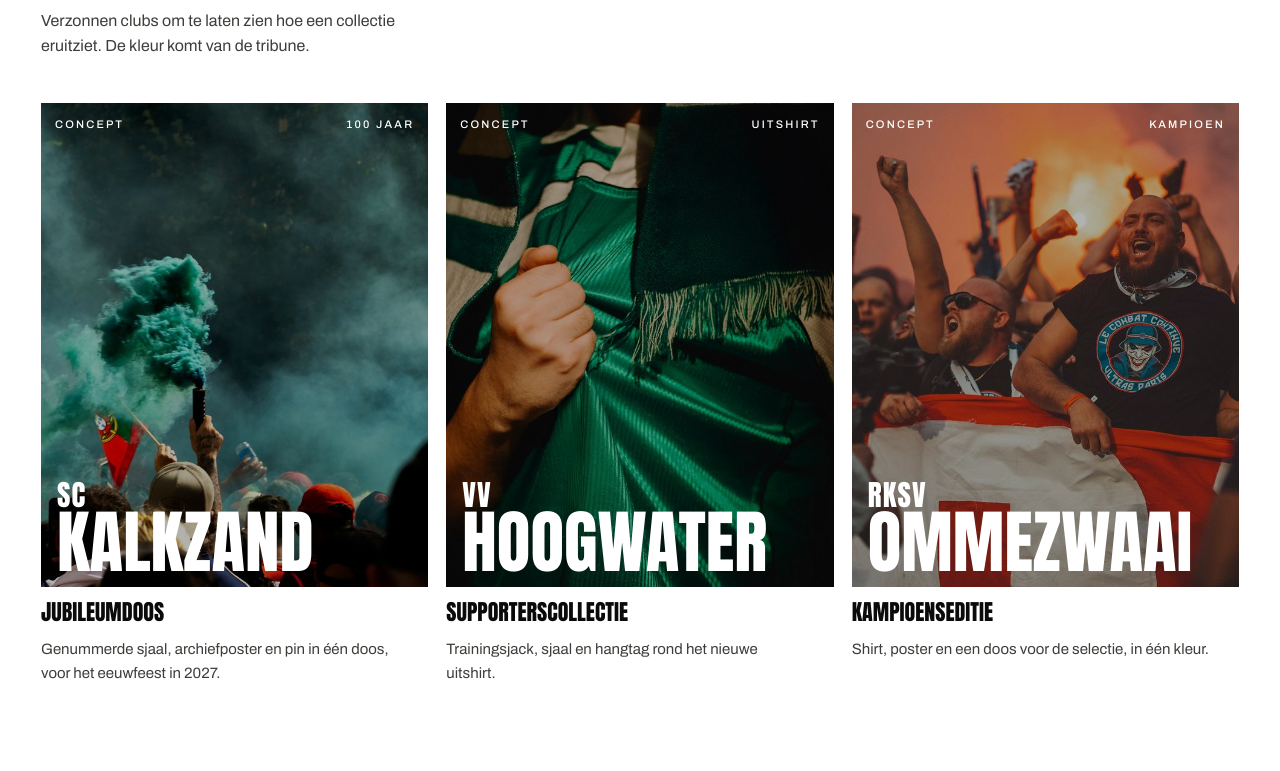
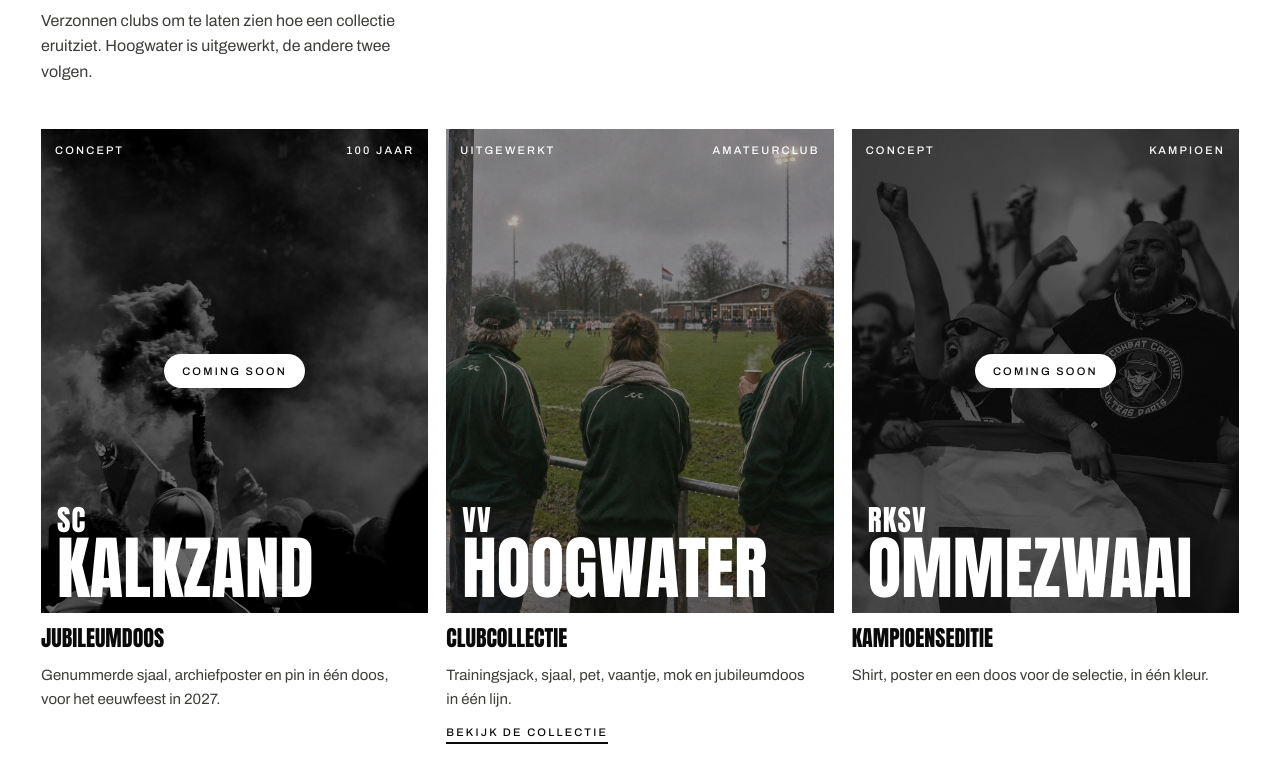
Before and after one commit to pmvndk/studiototaal, a plain HTML site: page index.html in a window 1280 px wide. Shown: the part 5129-5900 px from the top of the page. Drawn offline with Linux system fonts and the light colour scheme.

Commit message:
Conceptkaarten: Hoogwater uitgewerkt, andere twee coming soon
Co-Authored-By: Claude Opus 5.5 <noreply@anthropic.com>

```diff
--- a/index.html
+++ b/index.html
@@ -143,6 +143,11 @@ img{max-width:100%;display:block}
 .card .nm small{display:block;font-size:.42em;letter-spacing:.04em;margin-bottom:.15em}
 .card .tg{position:absolute;left:14px;top:14px;color:var(--w)}
 .card .ed{position:absolute;right:14px;top:14px;color:var(--w)}
+.card.soon .bd img,.card.soon:hover .bd img,.card.soon.live .bd img{filter:grayscale(1) contrast(1.2) brightness(.4)}
+.card .cs{position:absolute;inset:0;display:grid;place-items:center;pointer-events:none}
+.card .cs span{background:var(--w);color:var(--k);border-radius:999px;padding:10px 18px}
+.card .go{color:var(--k);text-decoration:none;border-bottom:2px solid var(--k);justify-self:start;padding-bottom:3px}
+.card .go:hover{color:#F9037E;border-color:#F9037E}
 .card h3{margin:0;font:400 22px/1 var(--disp);text-transform:uppercase}
 .card p{margin:0;color:#3D3D3A;font-size:15px;max-width:42ch}
 
@@ -239,11 +244,11 @@ footer .credits{color:#6E6E6A;font-size:12px;line-height:1.5;margin-top:16px;max
 </section>
 
 <section class="clubs light wrap" id="clubs">
-  <div class="head"><h2 class="disp">Drie clubs, in concept</h2><p>Verzonnen clubs om te laten zien hoe een collectie eruitziet. De kleur komt van de tribune.</p></div>
+  <div class="head"><h2 class="disp">Drie clubs, in concept</h2><p>Verzonnen clubs om te laten zien hoe een collectie eruitziet. Hoogwater is uitgewerkt, de andere twee volgen.</p></div>
   <div class="cards">
-    <article class="card"><div class="bd"><img src="img/unsplash/rook.jpg" alt=""><span class="cap tg">Concept</span><span class="cap ed">100 jaar</span><div class="nm"><small>SC</small>Kalkzand</div></div><h3>Jubileumdoos</h3><p>Genummerde sjaal, archiefposter en pin in één doos, voor het eeuwfeest in 2027.</p></article>
-    <article class="card"><div class="bd"><img src="img/unsplash/shirt.jpg" alt=""><span class="cap tg">Concept</span><span class="cap ed">Uitshirt</span><div class="nm"><small>VV</small>Hoogwater</div></div><h3>Supporterscollectie</h3><p>Trainingsjack, sjaal en hangtag rond het nieuwe uitshirt.</p></article>
-    <article class="card"><div class="bd"><img src="img/unsplash/ultras.jpg" alt=""><span class="cap tg">Concept</span><span class="cap ed">Kampioen</span><div class="nm"><small>RKSV</small>Ommezwaai</div></div><h3>Kampioenseditie</h3><p>Shirt, poster en een doos voor de selectie, in één kleur.</p></article>
+    <article class="card soon"><div class="bd"><img src="img/unsplash/rook.jpg" alt=""><div class="cs"><span class="cap">Coming soon</span></div><span class="cap tg">Concept</span><span class="cap ed">100 jaar</span><div class="nm"><small>SC</small>Kalkzand</div></div><h3>Jubileumdoos</h3><p>Genummerde sjaal, archiefposter en pin in één doos, voor het eeuwfeest in 2027.</p></article>
+    <article class="card"><div class="bd"><img src="img/amateur/langs-de-lijn.jpg" alt="Vrijwilligers in VV Hoogwater-trainingsjacks langs de lijn"><span class="cap tg">Uitgewerkt</span><span class="cap ed">Amateurclub</span><div class="nm"><small>VV</small>Hoogwater</div></div><h3>Clubcollectie</h3><p>Trainingsjack, sjaal, pet, vaantje, mok en jubileumdoos in één lijn.</p><a class="cap go" href="#amateur">Bekijk de collectie</a></article>
+    <article class="card soon"><div class="bd"><img src="img/unsplash/ultras.jpg" alt=""><div class="cs"><span class="cap">Coming soon</span></div><span class="cap tg">Concept</span><span class="cap ed">Kampioen</span><div class="nm"><small>RKSV</small>Ommezwaai</div></div><h3>Kampioenseditie</h3><p>Shirt, poster en een doos voor de selectie, in één kleur.</p></article>
   </div>
 </section>
 
```
